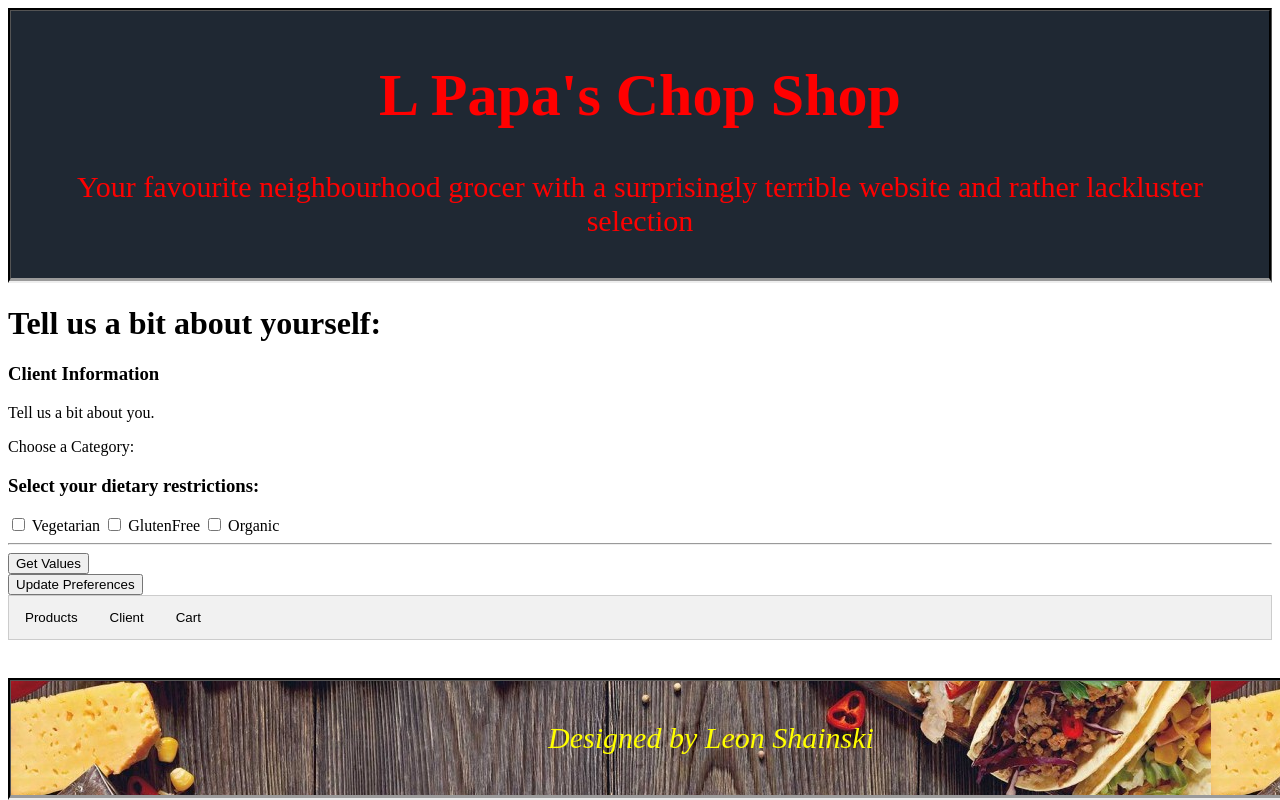
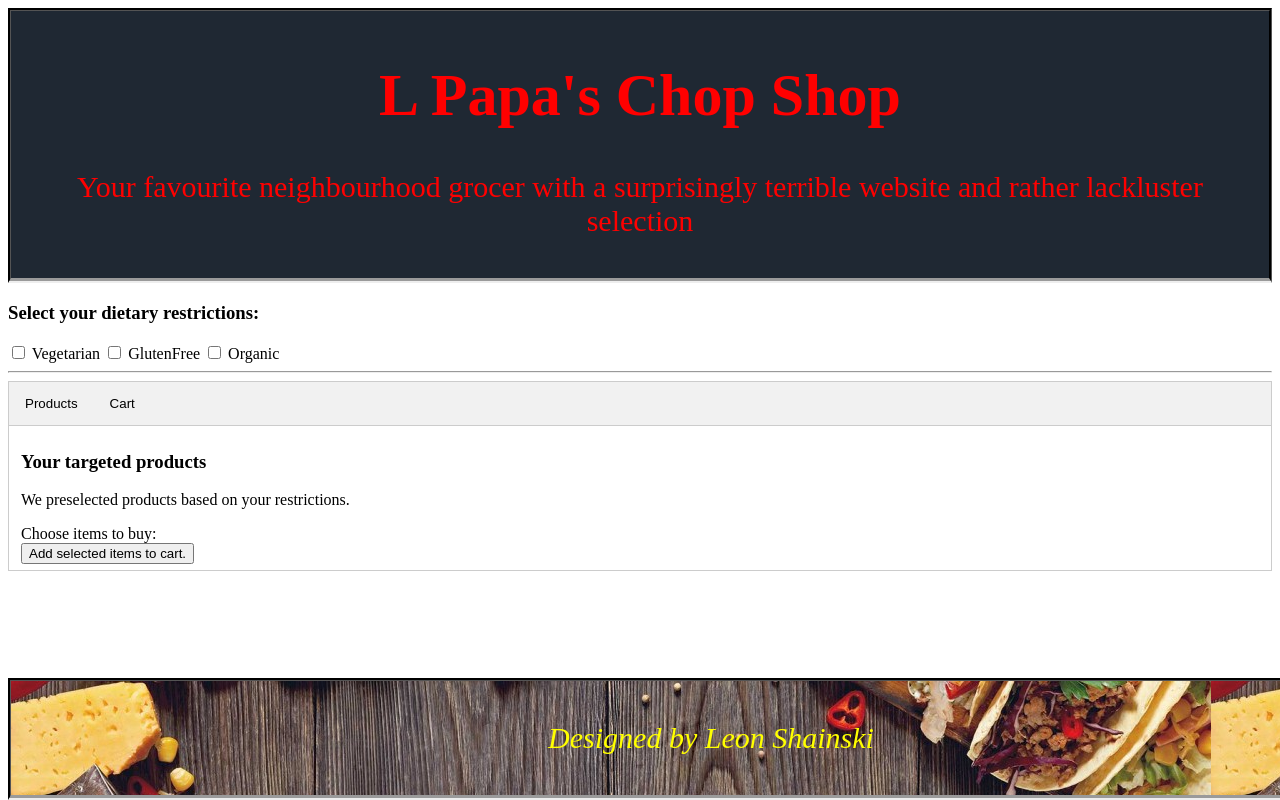
Before and after one commit to LeonShainski/SEG3125Lab3, a plain HTML site: page index.html in a window 1280 px wide. Drawn offline with nearby package versions, Linux system fonts and the light colour scheme.

Commit message:
stylistic changes

```diff
--- a/groceries.js
+++ b/groceries.js
@@ -24,7 +24,7 @@ var products = [
   name: "naan bread",
   vegetarian: true,
   glutenFree: false,
-  organic: false,
+  organic: true,
   price: 3.50
   },
   {
@@ -52,7 +52,7 @@ var products = [
 		name: "salmon",
 		vegetarian: false,
 		glutenFree: true,
-    organic: true,
+    organic: false,
 		price: 10.50
 	},
   {
--- a/index.html
+++ b/index.html
@@ -18,42 +18,23 @@
   </div>
 
 <div>
-	<h1>Tell us a bit about yourself:</h1>
-	<h3>Client Information</h3>
-	<p>Tell us a bit about you.</p>
-	Choose a Category:
 	<form id="preferenceSelectionCheckbox" onchange="populateListProductChoices(this.id, 'displayProduct')">
         <h3>Select your dietary restrictions:</h3>
         <label><input type="checkbox" value="Vegetarian" name="PreferenceVegetarian" class="checks"> Vegetarian</label>
         <label><input type="checkbox" value="GlutenFree" name="PreferenceGF" class="checks"> GlutenFree</label>
         <label><input type="checkbox" value="Organic" name="PreferenceOrganic" class="checks"> Organic</label>
         <hr>
-        <button type="button">Get Values</button>
     </form>
-	<button id="bigtest">Update Preferences</button>
 </div>
 
 <!-- Tab links, each one with an onclick event associated with it -->
 <div class="tab">
 	<button class="tablinks" id="productsBtn" onclick="openInfo(event, 'Products')">Products</button>
-	<button class="tablinks" onclick="openInfo(event, 'Client')">Client</button>
   <button class="tablinks" onclick="openInfo(event, 'Cart')">Cart</button>
 </div>
 
 <!-- Tab content -->
 
-<div id="Client" class="tabcontent">
-  <h3>Client Information</h3>
-  <p>Tell us a bit about you.</p>
-	Choose a Category:
-	<select id="dietSelect" name="dietSelect" onchange="populateListProductChoices(this.id, 'displayProduct')">
-	<option value=""></option>
-	<option value="Vegetarian">Vegetarian</option>
-    <option value="GlutenFree">GlutenFree</option>
-    <option value="Organic">Organic</option>
-    <option value="None">None</option>
-	</select>
-</div>
 
 <div id="Products" class="tabcontent">
   <h3>Your targeted products</h3>
--- a/main.js
+++ b/main.js
@@ -3,6 +3,7 @@
 
 function onLoad() {
 	console.log(50);
+	openInfo(event, 'Products');
 	//document.getElementById('productsBtn').click();
 }
 
```
